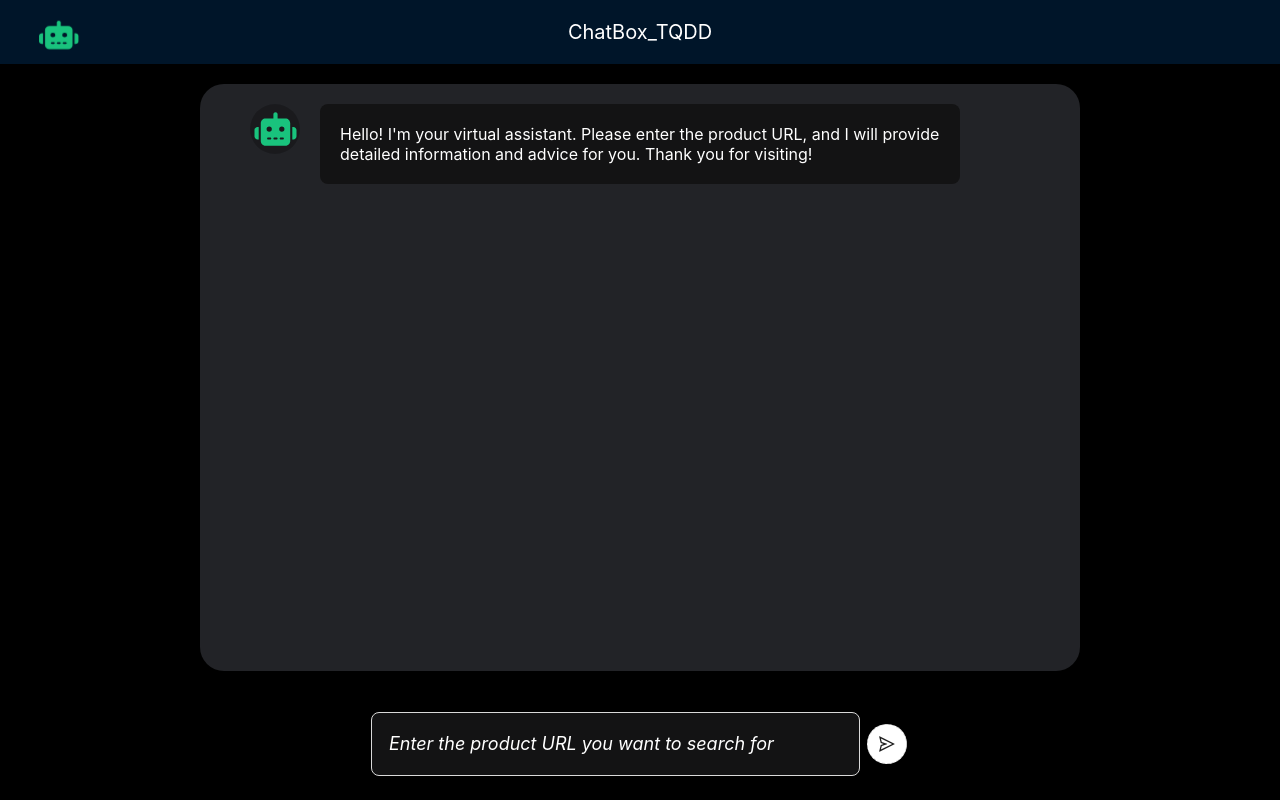
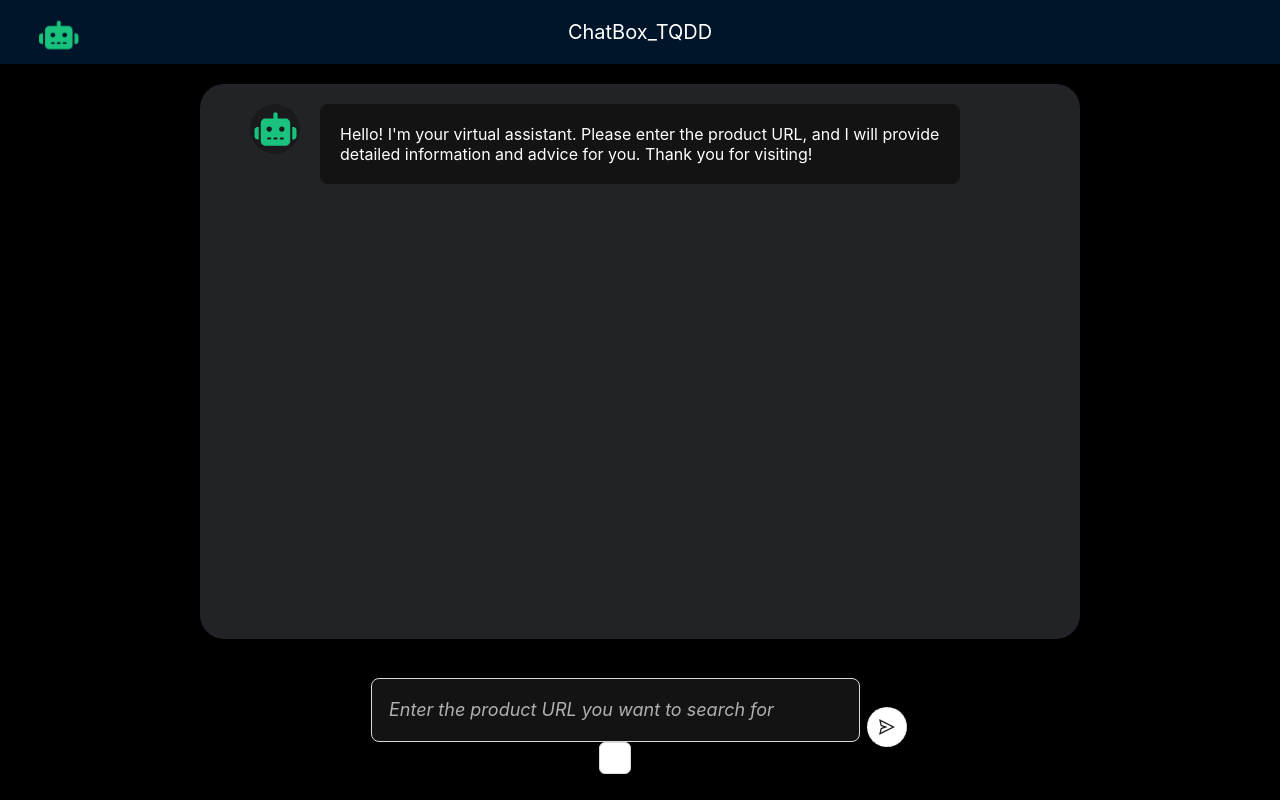
Before and after one commit to minzdat/ChatBox_TQDD, a React (Create React App) app in the folder ui-chat-box/: page / in a window 1280 px wide. Built offline with nearby package versions, Linux system fonts and the light colour scheme.

Commit message:
Thay doi gui di khong duoc gui tiep

```diff
--- a/ui-chat-box/src/App.css
+++ b/ui-chat-box/src/App.css
@@ -95,7 +95,7 @@
 
 .text-area-seatch-chat-box::placeholder {
   /* Áp dụng kiểu cho placeholder ở đây */
-  color: white; /* Màu chữ xám nhạt */
+  color: rgb(178, 175, 175); /* Màu chữ xám nhạt */
   font-style: italic; /* In nghiêng */
   /* Thêm các kiểu khác tùy ý */
 }
--- a/ui-chat-box/src/App.js
+++ b/ui-chat-box/src/App.js
@@ -40,7 +40,7 @@ function App() {
         return [...prevFirebaseData, 'Product not found in HTML'];
       });
     }
-  }, [inputTextUrl, dataFound]);
+  }, [inputTextUrl, dataFound, apiUrl]);
 
   useEffect(() => {
     console.log('data2');
@@ -117,6 +117,10 @@ function App() {
       console.error('Error fetching data:', error);
     }
   };
+
+  const handleSend = () => {
+    setInputTextUrl('');
+  }
 
   return (
     <div className="App">
@@ -229,13 +233,27 @@ function App() {
                     size="large"
                     className='text-area-seatch-chat-box'
                   />
+                  <Button onClick={handleSend}></Button>
               </Col>
               <Col className="gutter-row icon-search-footer" span={1}>
                   <Tooltip title="search">
                     {loading ?(
-                    <Button onClick={handleButtonClick} type="dashed" shape="circle" icon={<SendOutlined />} size="large" disabled loading/>
+                    <Button
+                      // onClick={handleButtonClick}
+                      type="dashed"
+                      shape="circle"
+                      icon={<SendOutlined />}
+                      size="large"
+                      loading
+                    />
                     ) : (
-                      <Button onClick={handleButtonClick} type="dashed" shape="circle" icon={<SendOutlined />} size="large"/>
+                      <Button
+                        onClick={handleButtonClick}
+                        type="dashed"
+                        shape="circle"
+                        icon={<SendOutlined />}
+                        size="large"
+                      />
                     )}
                   </Tooltip>
               </Col>
```
